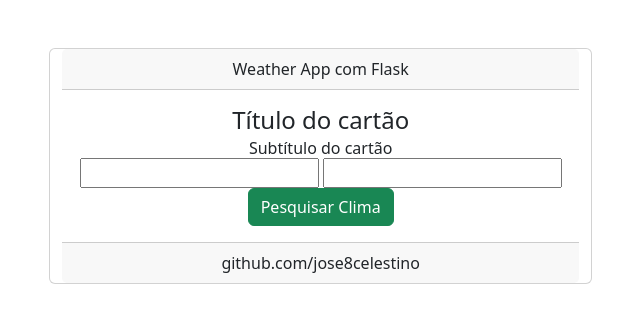
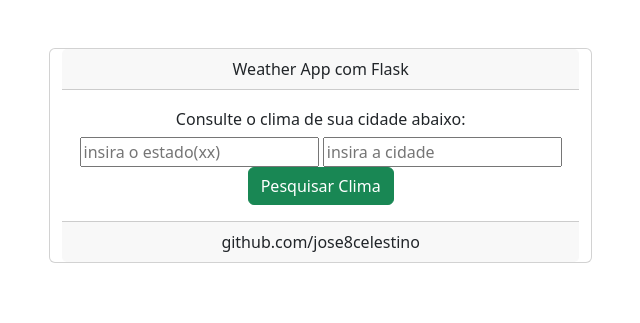
Before and after one commit to jose8celestino/flask-weather-app, a Flask app: page / in a window 1280 px wide. Shown: the top 323 px of the page, without its empty margins (265-905 px from the left). Run offline with Flask 3, Linux system fonts and the light colour scheme.

Commit message:
corrigido arquivos template, ainda está feio...

```diff
--- a/templates/base.html
+++ b/templates/base.html
@@ -13,9 +13,8 @@
   <div class="row">
     <div class="card text-center col-md-5 offset-md-3 my-5">
       <div class="card-header">Weather App com Flask</div>
-      <div class="card-body">
-        <h4 class="card-title">Título do cartão</h4>
-        <h6 class="card-subtitle">Subtítulo do cartão</h6>
+      <div class="card-body mt-2">
+        <h6 class="card-subtitle mb-2">Consulte o clima de sua cidade abaixo:</h6>
         {% block body %}{% endblock %}
       </div>
       <div class="card-footer text-right">
--- a/templates/index.html
+++ b/templates/index.html
@@ -7,8 +7,8 @@
 {% block body %}
             <div class="">
                 <form action="/" method="POST">
-                    <input type="text" name="estado" id="estado">
-                    <input type="text" name="cidade" id="cidade">
+                    <input type="text" name="estado" id="estado" placeholder="insira o estado(xx)">
+                    <input type="text" name="cidade" id="cidade" placeholder="insira a cidade">
                     <input class="btn btn-success" type="submit" value="Pesquisar Clima">
                 </form>
             </div>
```
Also changed, not shown: templates/searcher.html (+21 -0 lines).
